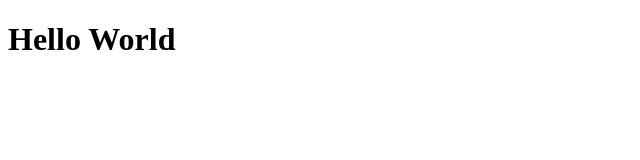
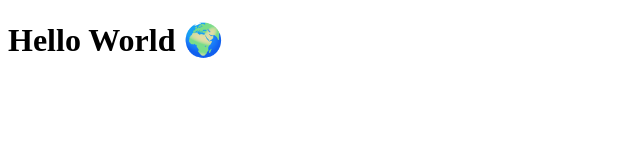
Before and after one commit to andreacagnina/htmlcss-hello, a plain HTML site: page index.html in a window 1280 px wide. Shown: the whole page, without its empty margins (0-640 px from the left). Drawn offline with Linux system fonts and the light colour scheme.

Commit message:
[FEAT] Added icon in h1

```diff
--- a/index.html
+++ b/index.html
@@ -8,7 +8,7 @@
 </head>
 
 <body>
-    <h1>Hello World</h1>
+    <h1>Hello World 🌍</h1>
 </body>
 
 </html>
```
